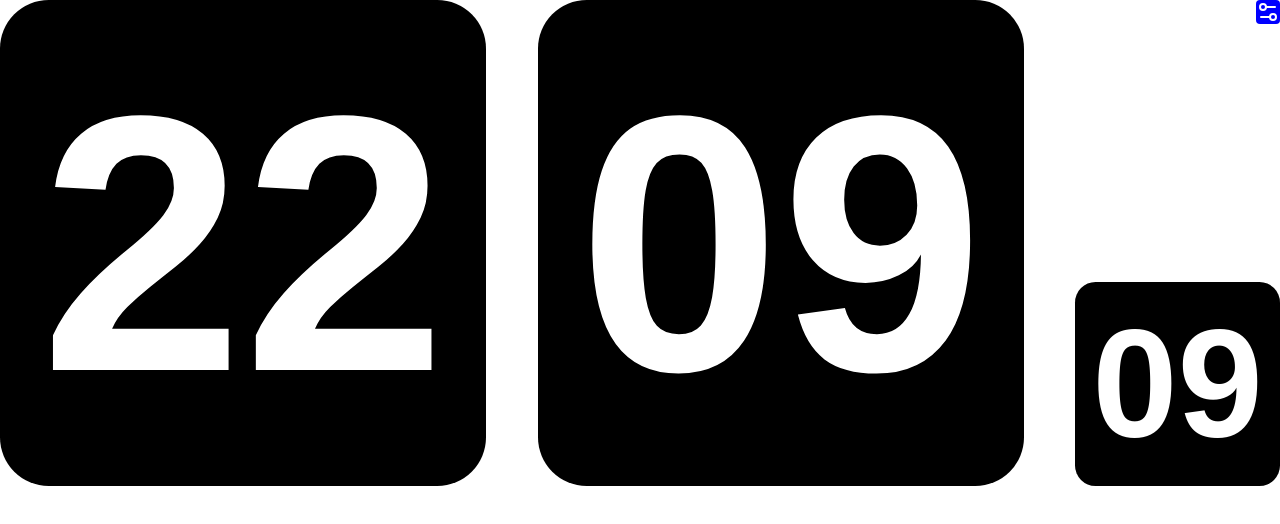
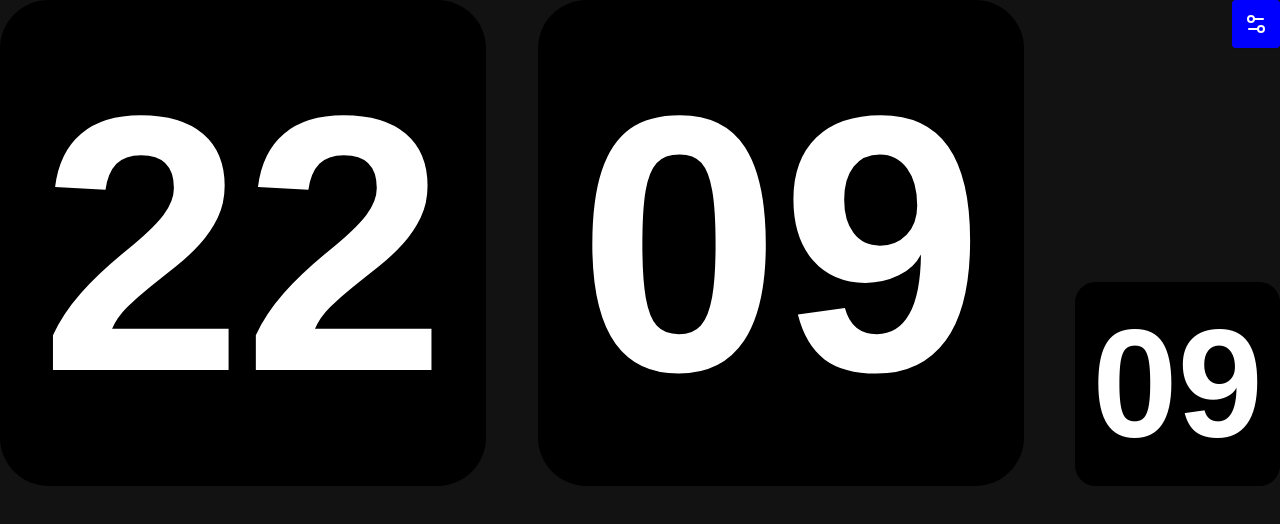
Before and after one commit to wamujlb/floating-clock, a SvelteKit app: page / in a window 1280 px wide. Shown: the top 524 px of the page. Built offline with nearby package versions, Linux system fonts and the light colour scheme.

Commit message:
added theme

```diff
--- a/src/app.html
+++ b/src/app.html
@@ -1,5 +1,5 @@
 <!doctype html>
-<html lang="en">
+<html lang="en" data-theme="dim">
 	<head>
 		<meta charset="utf-8" />
 		<link rel="icon" href="%sveltekit.assets%/favicon.png" />
--- a/src/lib/SettingsBtn.svelte
+++ b/src/lib/SettingsBtn.svelte
@@ -7,6 +7,7 @@
 	const handleShowSetings = () => {
 		settingsWindow = new WebviewWindow('settings', {
 			url: '/settings',
+			title: 'Settings',
 			width: 400,
 			height: 400,
 			resizable: false,
@@ -14,11 +15,11 @@
 			closable: true,
 			minimizable: false,
 			focus: true,
+			alwaysOnTop: true,
 		});
 
 		settingsWindow.onCloseRequested(() => {
 			settingsWindow = null;
-			console.log('settings on close requested');
 		});
 	};
 
@@ -33,7 +34,7 @@
 	};
 </script>
 
-<button on:click={handleTrigger}>
+<button on:click={handleTrigger} class="btn btn-square">
 	<Settings2 color="white" size="24" />
 </button>
 
--- a/src/routes/+page.svelte
+++ b/src/routes/+page.svelte
@@ -1,5 +1,4 @@
 <script lang="ts">
-	// import '../app.css';
 	import { onMount, onDestroy } from 'svelte';
 	import { emit, listen } from '@tauri-apps/api/event';
 	import Clock from '$lib/Clock.svelte';
--- a/tailwind.config.js
+++ b/tailwind.config.js
@@ -4,5 +4,8 @@ export default {
 	theme: {
 		extend: {},
 	},
-  plugins: [require("daisyui")],
+	plugins: [require('daisyui')],
+	daisyui: {
+		themes: ['emerald', 'dim'],
+	},
 };
```
